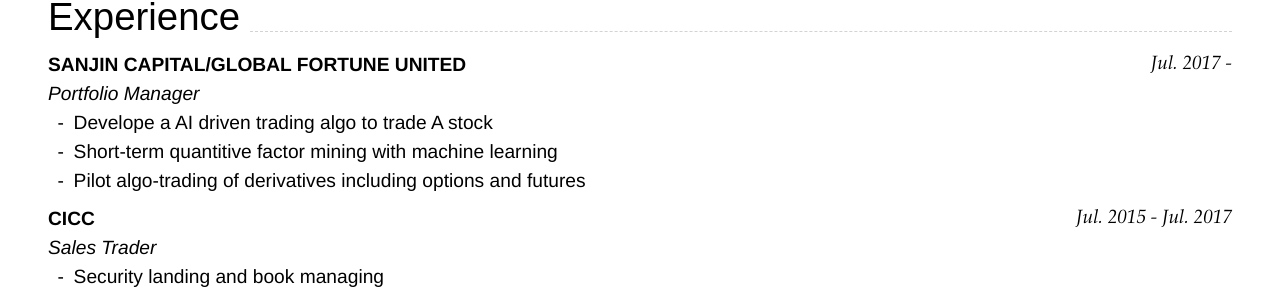
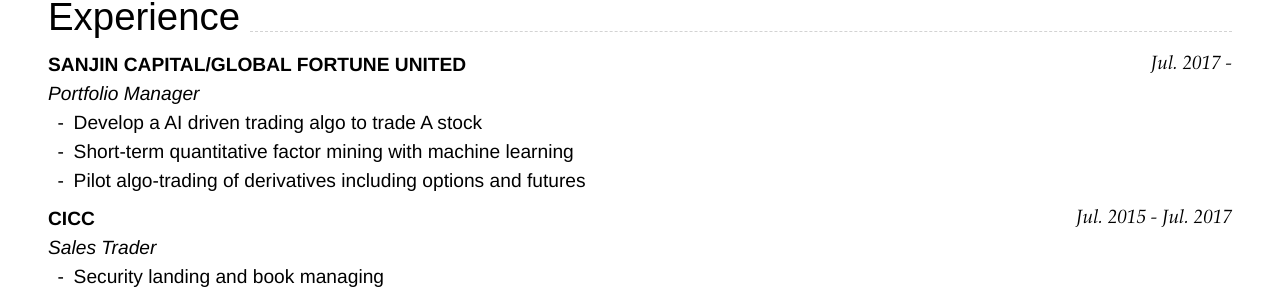
Before and after one commit to BolunHan/CV, a Jekyll site: the page built from en.md, in a window 1280 px wide. Shown: the part 535-831 px from the top of the page. Built offline with Jekyll 4.4.1, drawn with Linux system fonts in a browser that asks for light colours; nearby versions of some CDN libraries; our own code applies the rules of GitHub Pages for plain Markdown files.

Commit message:
fix typo

```diff
--- a/en.md
+++ b/en.md
@@ -55,8 +55,8 @@
 ### **SANJIN CAPITAL/GLOBAL FORTUNE UNITED** `Jul. 2017 - `
 
 _Portfolio Manager_<br>
-* Develope a AI driven trading algo to trade A stock
-* Short-term quantitive factor mining with machine learning
+* Develop a AI driven trading algo to trade A stock
+* Short-term quantitative factor mining with machine learning
 * Pilot algo-trading of derivatives including options and futures
 
 ### **CICC** `Jul. 2015 - Jul. 2017`
```
Also changed, not shown: zh.md (+2 -1 lines).
